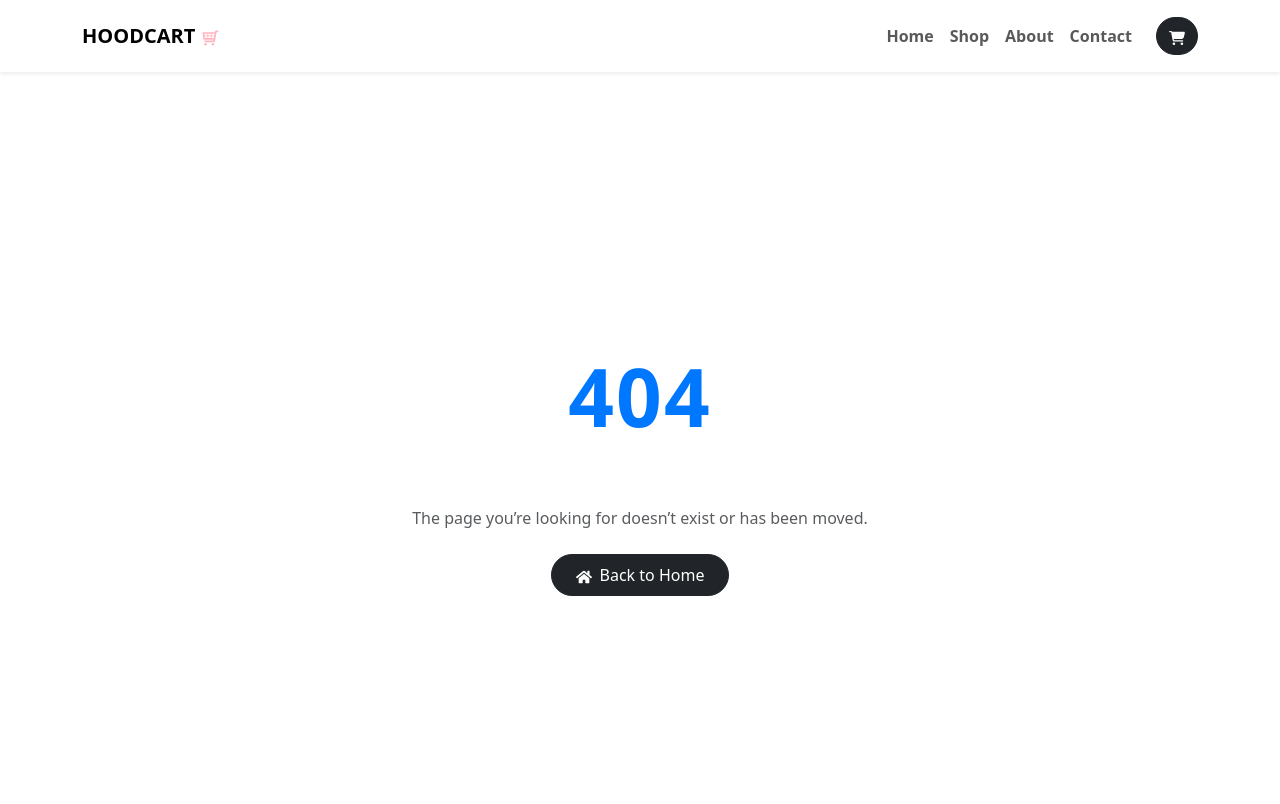
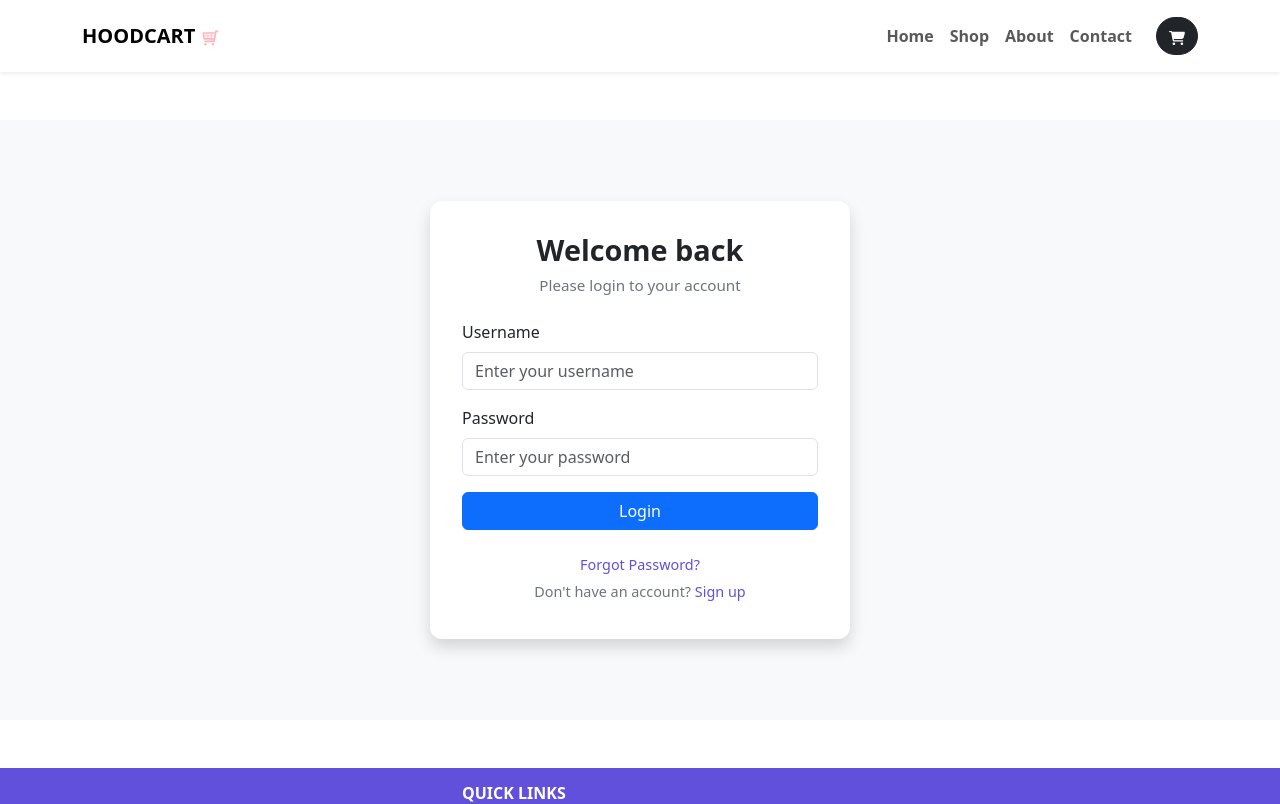
Before and after one commit to tmp-cloud7/hoodcart_app, a React (Vite) app: page /login in a window 1280 px wide. Shown: the top 804 px of the page. Built offline with nearby package versions, Linux system fonts and the light colour scheme.

Commit message:
Configured api interceptors for authentication, implemented protected route for  CheckoutPage, created LoginPage to be redirected to and used useNavigate and UseLocation to hold state pathname.

```diff
--- a/src/App.jsx
+++ b/src/App.jsx
@@ -7,6 +7,8 @@ import CheckoutPage from "./components/checkout/CheckoutPage"
 import { useEffect, useState } from "react"
 import api from "./api"
 import CartPage from "./components/cart/CartPage"
+import LoginPage from "./components/user/LoginPage"
+import ProtectedRoute from "./components/ui/ProtectedRoute"
 
 
 const App = () => {
@@ -36,7 +38,11 @@ const App = () => {
         <Route index element={<HomePage />} />
         <Route path="products/:slug" element={<ProductPage setNumberCartItems={setNumberCartItems}/>} />
         <Route path="cart" element={<CartPage  setNumberCartItems={setNumberCartItems}/>} />
-        <Route path="checkout" element={<CheckoutPage/>} />
+        <Route path="checkout" element={
+          <ProtectedRoute>
+            <CheckoutPage/>
+          </ProtectedRoute>} />
+        <Route path="login" element={<LoginPage/>} />
         <Route path="*" element={<NotFoundPage />} />
 
         </Route>
--- a/src/api.js
+++ b/src/api.js
@@ -1,5 +1,5 @@
 import axios from 'axios'
-import jwtDecode from 'jwt-decode'
+import {jwtDecode} from 'jwt-decode'
 
 export const BASE_URL =  "http://127.0.0.1:8000"
 
--- /dev/null
+++ b/src/components/ui/ProtectedRoute.jsx
@@ -0,0 +1,69 @@
+import { jwtDecode } from 'jwt-decode';
+import { useState, useEffect, Children } from 'react';
+import api from '../../api';
+import Spinner from './Spinner';
+import { Navigate, useLocation } from 'react-router-dom';
+
+const ProtectedRoute = ({children}) => {
+
+    const [isAuthorized, setIsAuthorized] = useState(null)
+    const location = useLocation()
+
+    useEffect (function(){
+        auth().catch(()=> setIsAuthorized(false))
+    }, [])
+
+    async function refreshToken(){
+
+        const refreshToken = localStorage.getItem("refresh")
+
+        try {
+            const res = await api.post("/token/refresh/", {
+                refresh: refreshToken,
+            });
+            if (res.status === 200) {
+                localStorage.setItem("access", res.data.access)
+                setIsAuthorized(true)
+
+            } else {
+                setIsAuthorized(false)
+            }
+
+        }
+        catch(error){
+            console.log(error)
+            setIsAuthorized(false)
+        }
+    }
+
+
+    async function auth(){
+
+        const token = localStorage.getItem("access")
+        if(!token){
+            setIsAuthorized(false)
+            return;
+        }
+
+        const decoded = jwtDecode(token)
+        const expiry_date = decoded.exp
+        const current_time = Date.now() /1000
+        if(current_time > expiry_date){
+                await refreshToken()
+        }
+
+        else {
+            setIsAuthorized(true)
+        }
+    }
+
+    if(isAuthorized === null){
+        return <Spinner/>
+    }
+
+  return (
+      isAuthorized ? children : <Navigate to='/login' state={{from: location}} replace />
+  )
+}
+
+export default ProtectedRoute
--- /dev/null
+++ b/src/components/user/LoginPage.css
@@ -0,0 +1,85 @@
+.login-container {
+  display: flex;
+  justify-content: center;
+  align-items: center;
+  min-height: 75vh;
+  background-color: #f8f9fa;
+}
+
+.login-card {
+  width: 100%;
+  max-width: 420px;
+  background: #fff;
+  border-radius: 12px;
+  padding: 2rem;
+  box-shadow: 0 6px 20px rgba(0, 0, 0, 0.08);
+  transition: transform 0.3s ease, box-shadow 0.3s ease;
+}
+
+.login-card:hover {
+  transform: translateY(-3px);
+  box-shadow: 0 10px 25px rgba(0, 0, 0, 0.1);
+}
+
+.login-title {
+  font-size: 1.8rem;
+  font-weight: 600;
+  text-align: center;
+  margin-bottom: 0.4rem;
+  color: #212529;
+}
+
+.login-subtitle {
+  font-size: 0.95rem;
+  text-align: center;
+  color: #6c757d;
+  margin-bottom: 1.5rem;
+}
+
+.form-control {
+  border-radius: 8px;
+  padding: 0.6rem 0.75rem;
+  font-size: 0.95rem;
+}
+
+.form-control:focus {
+  border-color: #6050DC;
+  box-shadow: 0 0 0 0.15rem rgba(13, 110, 253, 0.25);
+}
+
+.btn-primary {
+  border-radius: 8px;
+  padding: 0.6rem;
+  font-weight: 500;
+  font-size: 1rem;
+  background-color: #6050DC;
+  border-color: #6050DC;
+}
+
+.btn-primary:hover {
+    background-color: #4b3bcb;
+    border-color: #4b3bcb;
+}
+
+.login-footer {
+  margin-top: 1.5rem;
+  text-align: center;
+}
+
+.login-footer p {
+  margin: 0.3rem 0;
+  font-size: 0.9rem;
+  color: #6c757d;
+}
+
+.login-footer a {
+  color: #6050DC;
+  text-decoration: none;
+  font-weight: 500;
+  transition: color 0.2s ease-in-out;
+}
+
+.login-footer a:hover {
+  text-decoration: underline;
+  color: #4b3bcb;
+}
--- /dev/null
+++ b/src/components/user/LoginPage.jsx
@@ -0,0 +1,79 @@
+import { useState } from 'react'
+import './LoginPage.css'
+import api from '../../api'
+import Error from '../ui/Error'
+import { useLocation, useNavigate } from 'react-router-dom'
+
+const LoginPage = () => {
+
+    const location = useLocation()
+    const navigate = useNavigate()
+
+    const [username, setUsername] = useState("")
+    const [password, setPassword] = useState("")
+    const [loading, setLoading] = useState(false)
+    const [error, setError] = useState("")
+
+    const userInfo = {username, password}
+
+    function handleSubmit(e){
+        e.preventDefault()
+        setLoading(true)
+
+        api.post('token/', userInfo)
+        .then(res => {
+            console.log(res.data)
+            localStorage.setItem("access", res.data.access)
+            localStorage.setItem("refresh", res.data.refresh)
+            setUsername("")
+            setPassword("")
+            setLoading(false)
+            setError("")
+
+            const from = location.state.from.pathname || "/";
+            // const from = location.state?.from?.pathname || "/";
+            console.log("Navigating to:", from);
+
+
+            navigate(from, {replace:true});
+        })
+
+        .catch(err => {
+            console.log(err.message)
+            setError(err.message)
+            setLoading(false)
+        })
+    }
+
+  return (
+    <div className='login-container my-5'>
+        <div className='login-card shadow'>
+            {error && <Error error={error}/>}
+            <h2 className='login-title'>Welcome back</h2>
+            <p className='login-subtitle'>Please login to your account</p>
+            <form onSubmit={handleSubmit}>
+                <div className='mb-3'>
+                    <label htmlFor="username" className='form-label'>Username</label>
+                    <input type="username" value={username}
+                     onChange={(e)=> setUsername(e.target.value)}
+                     className='form-control' id='email' placeholder='Enter your username' required />
+                </div>
+                <div className='mb-3'>
+                    <label htmlFor="password" className='form-label'>Password</label>
+                    <input type="password" value={password}
+                    onChange={(e)=> setPassword(e.target.value)}
+                    className='form-control' id='password' placeholder='Enter your password' required />
+                </div>
+
+                <button type='submit' className='btn btn-primary w-100' disabled={loading}>Login</button>
+            </form>
+            <div className='login-footer'>
+                <p><a href="#">Forgot Password?</a></p>
+                <p>Don't have an account? <a href="#">Sign up</a></p>
+            </div>
+        </div>
+    </div>
+  )
+}
+
+export default LoginPage
```
